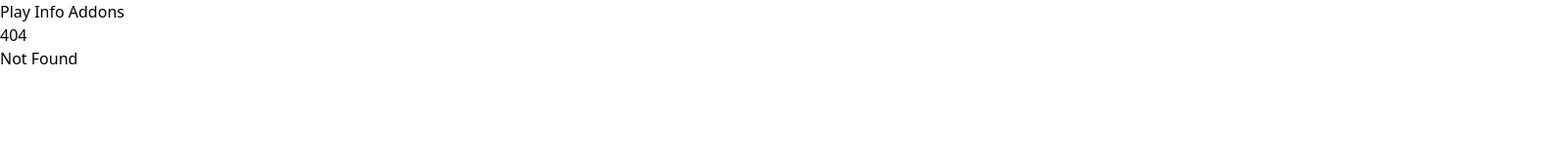
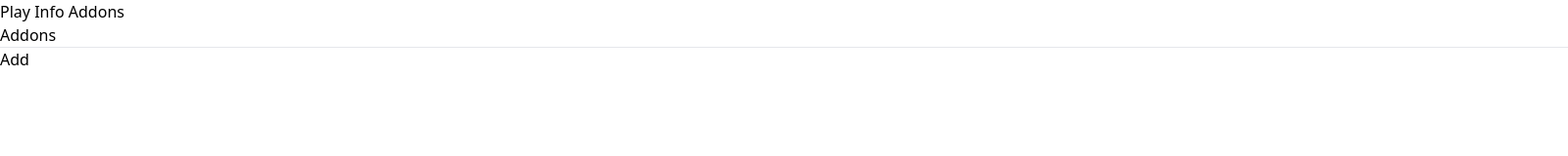
Before and after one commit to ThePoultryMan/WAM, a SvelteKit app: page /addons in a window 1280 px wide. Before the commit this address had no page. Shown: the top 160 px of the page at 98% size, 1600 px wide, since content can reach past the window. Built offline with nearby package versions, Linux system fonts and the light colour scheme.

Commit message:
feat: addon page

```diff
--- /dev/null
+++ b/src/routes/addons/+page.svelte
@@ -0,0 +1,23 @@
+<script>
+  import DynamicHR from "$components/DynamicHR.svelte";
+
+  let page = 0;
+
+  let headerElement;
+</script>
+
+<div class="flex w-full">
+  <div class="flex-1">
+    <h1 bind:this={headerElement} class="w-fit text-2xl">Addons</h1>
+    <DynamicHR element={headerElement} />
+    {#if page === 0}
+    {:else}
+
+    {/if}
+  </div>
+  <div class="flex flex-col items-center w-1/6">
+    <button on:click={() => page = 1} class="w-5/6 px-2 py-1 bg-neutral-900 border border-neutral-300">
+      Add
+    </button>
+  </div>
+</div>
```
Also changed, not shown: 2 other files (tests, documents, lock files or other folders).
